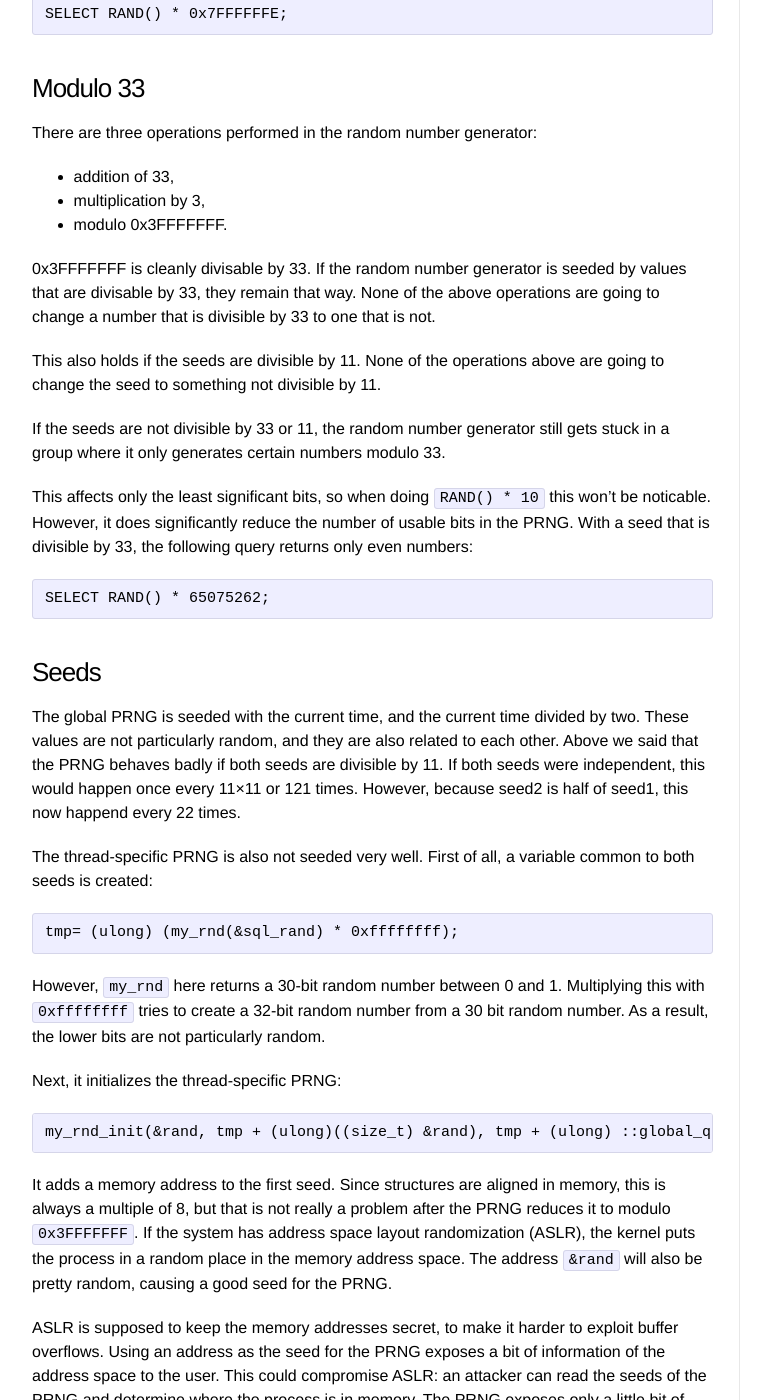
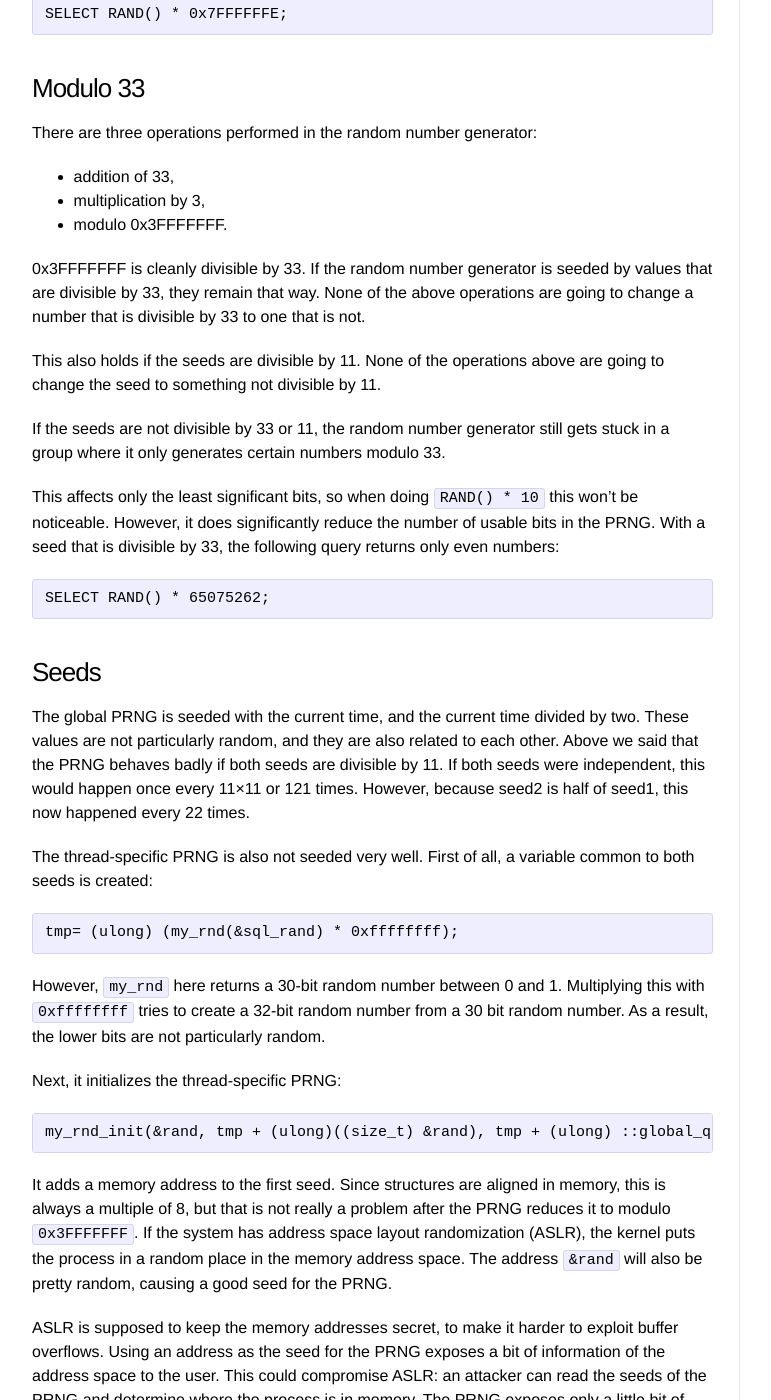
Before and after one commit to Sjord/Sjord.github.io, a Jekyll site: the page built from _posts/2023-12-28-mysql-mariadb-rand-random-number-generator.md, in a window 1280 px wide and 1400 px high, scrolled down 1513 px. Shown: the whole window, without its empty margins (108-879 px from the left). Built offline with Jekyll 4.4.1, drawn with Linux system fonts in a browser that asks for light colours; some of the changed text lies outside the part shown.

Commit message:
Fix some typo's

````diff
--- a/_posts/2023-12-28-mysql-mariadb-rand-random-number-generator.md
+++ b/_posts/2023-12-28-mysql-mariadb-rand-random-number-generator.md
@@ -62,13 +62,13 @@ There are three operations performed in the random number generator:
 - multiplication by 3,
 - modulo 0x3FFFFFFF.
 
-0x3FFFFFFF is cleanly divisable by 33. If the random number generator is seeded by values that are divisable by 33, they remain that way. None of the above operations are going to change a number that is divisible by 33 to one that is not.
+0x3FFFFFFF is cleanly divisible by 33. If the random number generator is seeded by values that are divisible by 33, they remain that way. None of the above operations are going to change a number that is divisible by 33 to one that is not.
 
 This also holds if the seeds are divisible by 11. None of the operations above are going to change the seed to something not divisible by 11.
 
 If the seeds are not divisible by 33 or 11, the random number generator still gets stuck in a group where it only generates certain numbers modulo 33.
 
-This affects only the least significant bits, so when doing `RAND() * 10` this won't be noticable. However, it does significantly reduce the number of usable bits in the PRNG. With a seed that is divisible by 33, the following query returns only even numbers:
+This affects only the least significant bits, so when doing `RAND() * 10` this won't be noticeable. However, it does significantly reduce the number of usable bits in the PRNG. With a seed that is divisible by 33, the following query returns only even numbers:
 
 ```
 SELECT RAND() * 65075262;
@@ -76,7 +76,7 @@ SELECT RAND() * 65075262;
 
 ### Seeds
 
-The global PRNG is seeded with the current time, and the current time divided by two. These values are not particularly random, and they are also related to each other. Above we said that the PRNG behaves badly if both seeds are divisible by 11. If both seeds were independent, this would happen once every 11&times;11 or 121 times. However, because seed2 is half of seed1, this now happend every 22 times.
+The global PRNG is seeded with the current time, and the current time divided by two. These values are not particularly random, and they are also related to each other. Above we said that the PRNG behaves badly if both seeds are divisible by 11. If both seeds were independent, this would happen once every 11&times;11 or 121 times. However, because seed2 is half of seed1, this now happened every 22 times.
 
 The thread-specific PRNG is also not seeded very well. First of all, a variable common to both seeds is created:
 
````
Also changed, not shown: other parts of _posts/2023-12-28-mysql-mariadb-rand-random-number-generator.md (+2 -5 lines).
